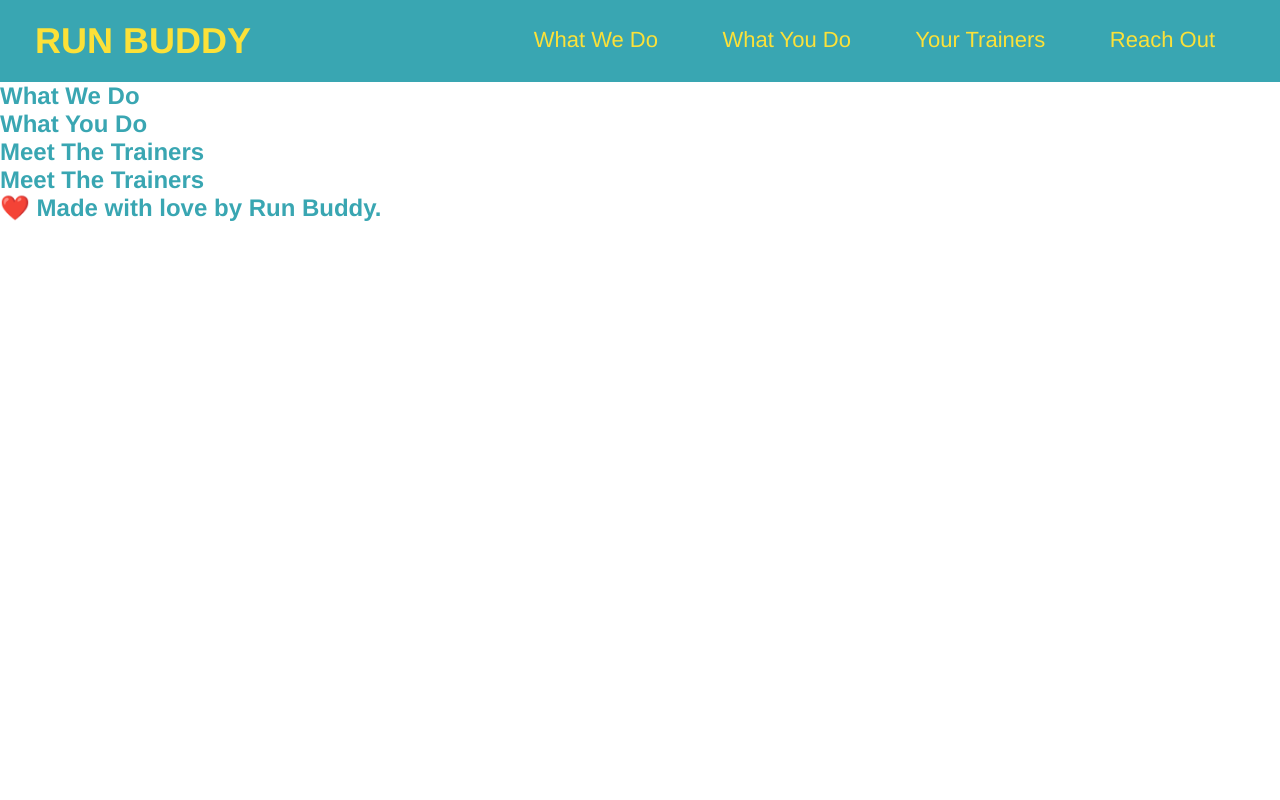
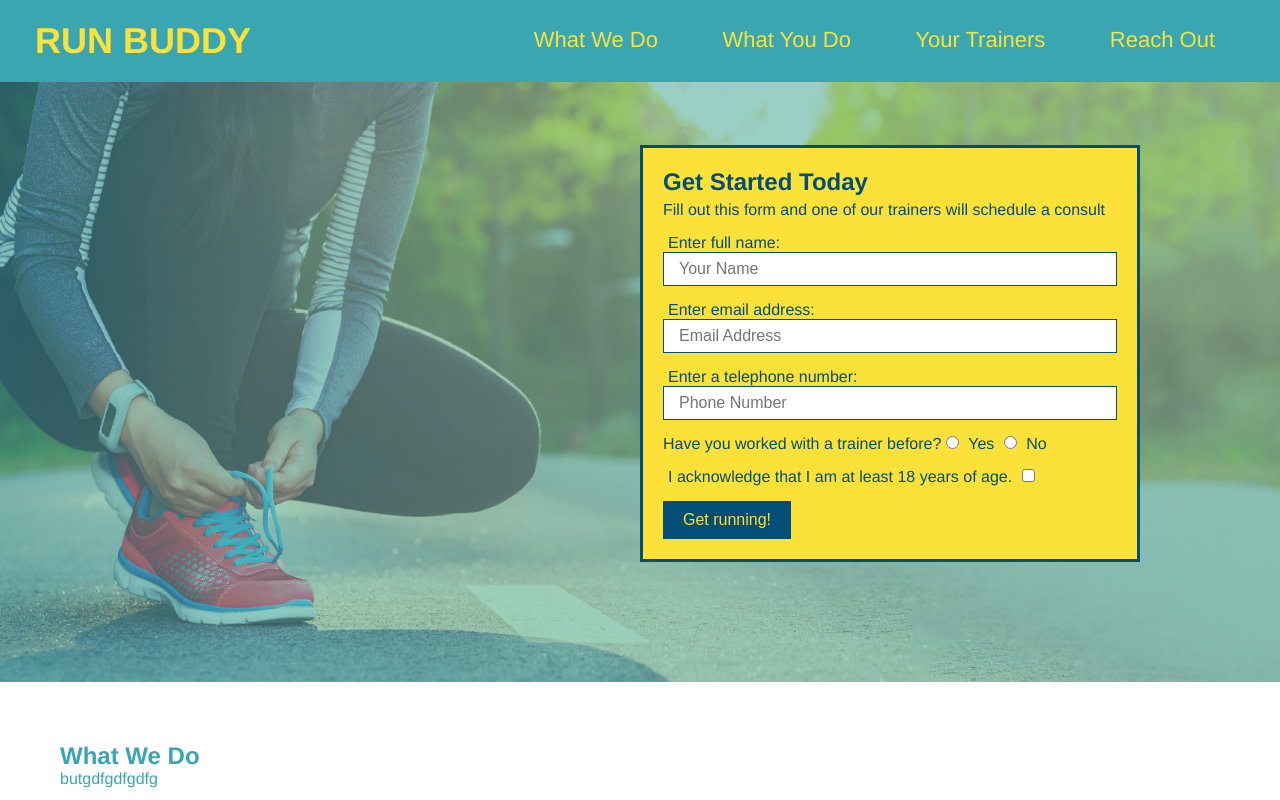
Before and after one commit to howacy1/run-buddy, a plain HTML site: page index.html in a window 1280 px wide. Shown: the top 800 px of the page. Drawn offline with Linux system fonts and the light colour scheme.

Commit message:
add what you do icons

```diff
--- a/assets/css/style.css
+++ b/assets/css/style.css
@@ -2,6 +2,8 @@
     margin: 0;
 
     padding: 0;
+
+    box-sizing: border-box;
 
 }
 
@@ -66,3 +68,133 @@ header nav ul li a {
     font-size: 22px;
 
 }
+
+footer {
+
+    background: #fce138;
+
+    width: 100%;
+
+    padding: 40px 35px;
+
+}
+
+footer h2 {
+
+    display: inline;
+
+    color: #024e76;
+
+    font-size: 30px;
+
+    margin: 0;
+
+}
+
+footer div {
+
+    float: right;
+
+    line-height: 1.5;
+
+    text-align: right;
+
+}
+
+footer a {
+
+    color: #024e76;
+
+}
+
+section {
+
+    padding: 60px;
+
+}
+
+.hero {
+
+    background-image: url("../images/hero-bg.jpg");
+
+    height: 600px;
+
+    background-size: cover;
+
+    background-position: center;
+
+    position: relative;
+
+}
+
+.hero-form {
+
+    border: 3px solid #024e76;
+
+    background-color: #fce138;
+
+    padding: 20px;
+
+    width: 500px;
+
+    color: #024e76;
+
+    position: absolute;
+
+    bottom: 120px;
+
+    right: 140px;
+
+}
+
+.hero-form p {
+
+    margin: 5px 0 15px 0;
+
+}
+
+.hero-form h3 {
+
+    font-size:24px;
+
+    margin: 0;
+
+}
+
+.form-input {
+
+    border: 1px solid #024e76;
+
+    display: block;
+
+    padding: 7px 15px;
+
+    font-size: 16px;
+
+    color: #024e76;
+
+    width: 100%;
+
+    margin-bottom: 15px;
+
+}
+
+.hero-form label {
+
+    margin: 0 5px;
+
+}
+
+.hero-form button {
+
+    color: #fce138;
+
+    background-color: #024e76;
+
+    border: none;
+
+    padding: 10px 20px;
+
+    font-size: 16px;
+
+}
--- a/index.html
+++ b/index.html
@@ -33,7 +33,7 @@
 
                     <li>
 
-                        <a href="what-you-do">What You Do</a>
+                        <a href="#what-you-do">What You Do</a>
 
                     </li>
 
@@ -57,24 +57,125 @@
 
         <!-- hero/jumbotron-->
 
-        <section>
+        <section class="hero">
+
+            <div class="hero-form">
+
+                <h3>Get Started Today</h3>
+
+                <p>Fill out this form and one of our trainers will schedule a consult</p>
+
+                <form>
+
+                    <label for="name">Enter full name:</label>
+
+                    <input type="text" placeholder="Your Name" name="name" id="name" class="form-input" />
+
+                    <label for="email">Enter email address:</label>
+
+                    <input type="email" placeholder="Email Address" name="email" id="email" class="form-input" />
+
+                    <label for="phone">Enter a telephone number:</label>
+
+                    <input type="tel" placeholder="Phone Number" name="phone" id="phone" class="form-input" />
+
+                    <p>
+                        Have you worked with a trainer before?
+
+                        <input type="radio" name="trainer-confirm" id="trainer-yes" />
+
+                        <label for="trainer-yes">Yes</label>
+
+                        <input type="radio" name="trainer-confirm" id="trainer-no" />
+
+                        <label for="trainer-no">No</label>
+
+                    </p>
+
+                    <p>
+
+                        <label for="checkbox">
+
+                            I acknowledge that I am at least 18 years of age.
+
+                        </label>
+
+                        <input type="checkbox" name="age-confirm" id="checkbox" />
+
+                    </p>
+
+                    <button type="submit">
+
+                        Get running!
+
+                    </button>
+
+                </form>
+
+            </div>
 
         </section>
 
         <!-- "what we do" section -->
 
-        <section>
+        <section id="what-we-do">
 
             <h2>What We Do</h2>
+
+            <p>
+
+                butgdfgdfgdfg
+
+            </p>
 
         </section>
 
 
         <!-- "what you do" section -->
 
-        <section>
+        <section id="what-you-do">
 
             <h2>What You Do</h2>
+
+            <div>
+
+                <img src="./assets/images/step-1.svg" alt="" />
+
+                <h3>Step 1: Fill Out the Form Above.</h3>
+
+                <p>You're already here, so why not?</p>
+
+            </div>
+
+            <div>
+
+                <img src="./assets/images/step-2.svg" alt="" />
+
+                <h3>Step 2: Consult with One of Our Trainers.</h3>
+
+                <p>Are you here to build muscle, lose weight, or just feel good?</p>
+
+            </div>
+
+            <div>
+
+                <img src="./assets/images/step-3.svg" alt="" />
+
+                <h3>Step 3: Get Running.</h3>
+
+                <p>Hit the ground running (literally) once your trainer lays out your plan.</p>
+
+            </div>
+
+            <div>
+
+                <img src="./assets/images/step-4.svg" alt="" />
+
+                <h3>step 4: See Results.</h3>
+
+                <p>Bi-weekly checkins with your trainer will keep you focused</p>
+
+            </div>
 
         </section>
 
@@ -100,6 +201,14 @@
 
             <h2>❤️ Made with love by Run Buddy.</h2>
 
+            <div>
+
+                <a href="#">Read Our Privacy Policy</a><br />
+
+                &copy; 2019 Run Buddy, Inc.
+
+            </div>
+
         </footer>
 
 
```
Also changed, not shown: assets/images/hero-bg.jpg (added), assets/images/step-1.svg (added), assets/images/step-2.svg (added), assets/images/step-3.svg (added), assets/images/step-4.svg (added).
